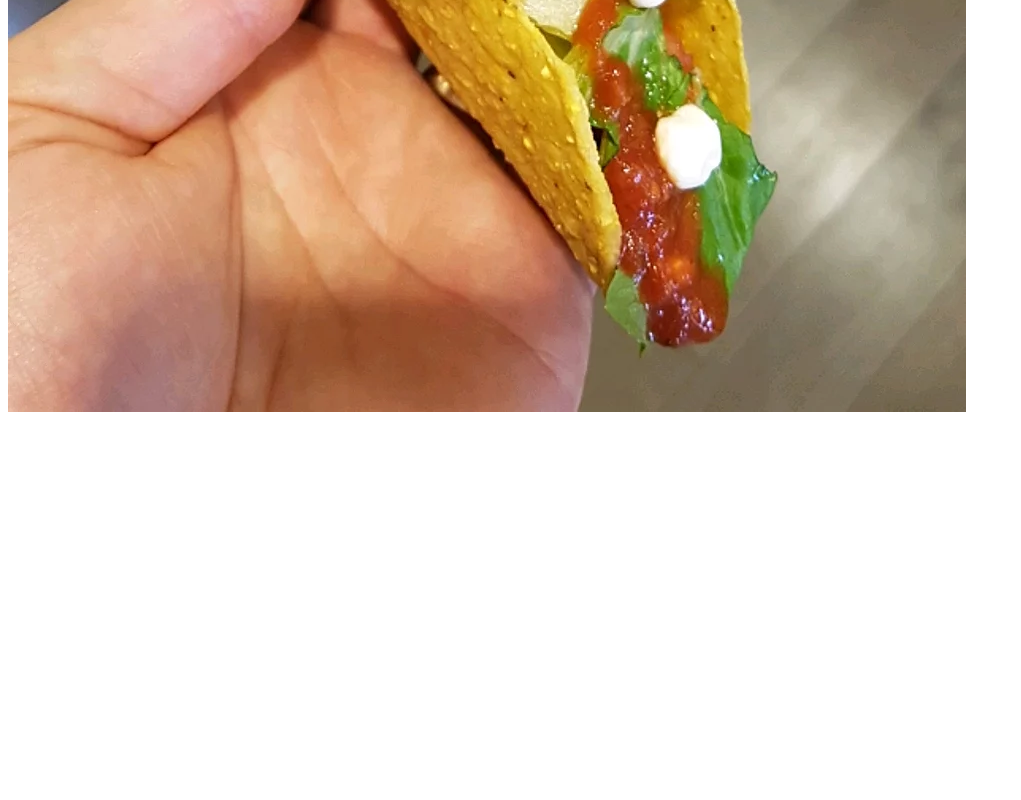
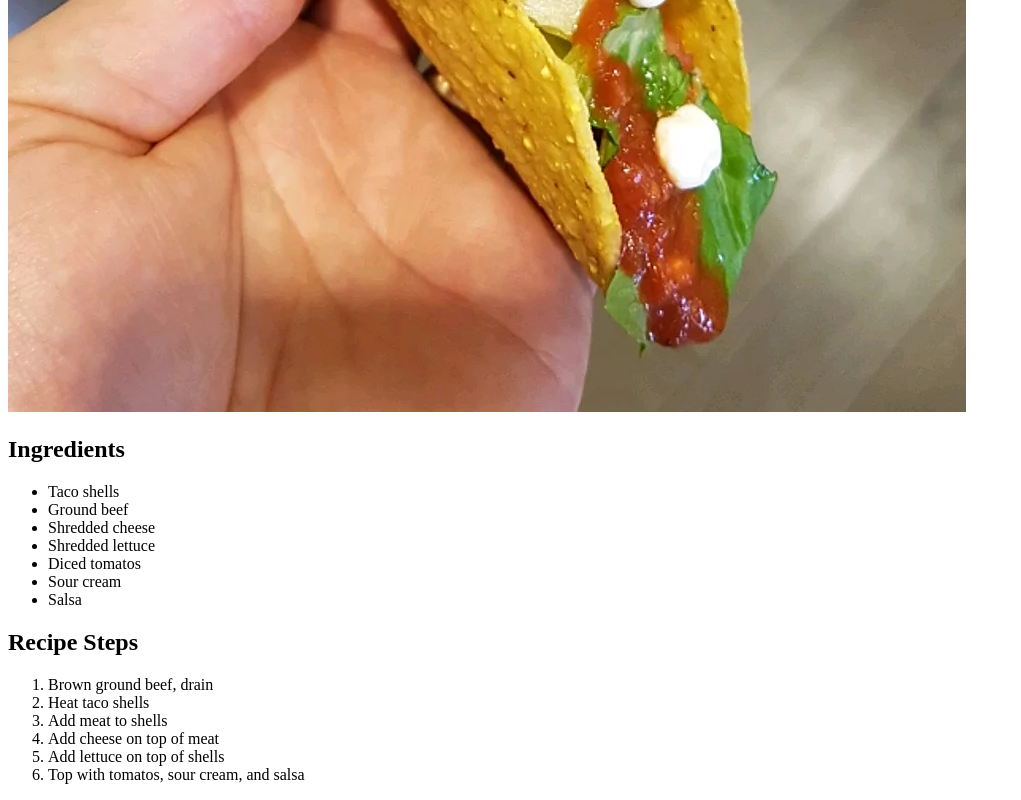
Before and after one commit to chaswrig/odin-recipes, a plain HTML site: page recipes/tacos.html in a window 1280 px wide. Shown: the part 626-1426 px from the top of the page, without its empty margins (0-1021 px from the left). Before the commit the page ends 1050 px from the top, so only its background shows below. Drawn offline with Linux system fonts and the light colour scheme.

Commit message:
Added taco recipe steps.

```diff
--- a/recipes/tacos.html
+++ b/recipes/tacos.html
@@ -7,5 +7,26 @@
 <body>
     <h1>Tacos</h1>
     <img src="../photos/tacos.jpg" alt="Tacos">
+
+    <h2>Ingredients</h2>
+    <ul>
+        <li>Taco shells</li>
+        <li>Ground beef</li>
+        <li>Shredded cheese</li>
+        <li>Shredded lettuce</li>
+        <li>Diced tomatos</li>
+        <li>Sour cream</li>
+        <li>Salsa</li>
+    </ul>
+
+    <h2>Recipe Steps</h2>
+    <ol>
+        <li>Brown ground beef, drain</li>
+        <li>Heat taco shells</li>
+        <li>Add meat to shells</li>
+        <li>Add cheese on top of meat</li>
+        <li>Add lettuce on top of shells</li>
+        <li>Top with tomatos, sour cream, and salsa</li>
+    </ol>
 </body>
 </html>
```
